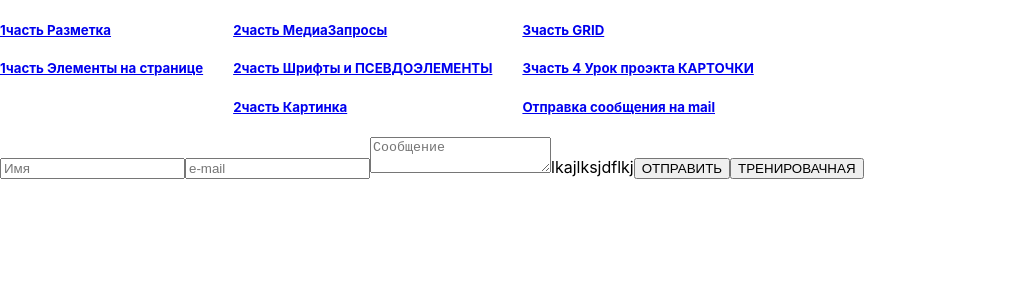
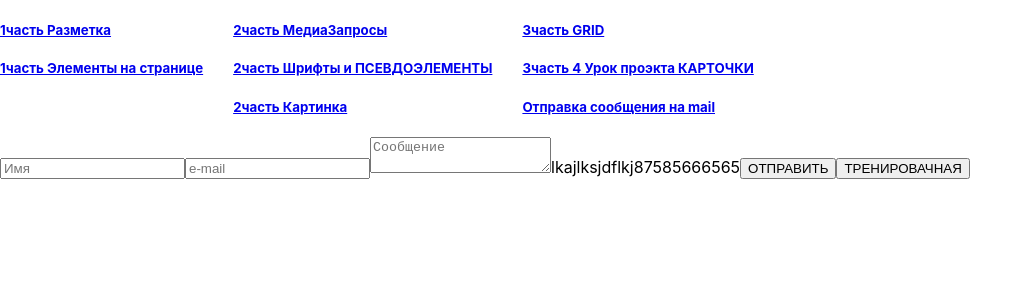
Before and after one commit to pavelminsk1979/TrainCSS, a React (Create React App) app: page /messageOnMail in a window 1280 px wide. Shown: the top 300 px of the page, without its empty margins (0-1033 px from the left). Built offline with nearby package versions, Linux system fonts and the light colour scheme; a web font is replaced by a local one.

Commit message:
comitTrain...

```diff
--- a/src/f3-differernt/MessageOnMail.tsx
+++ b/src/f3-differernt/MessageOnMail.tsx
@@ -60,6 +60,7 @@ export const MessageOnMail = () => {
                             </label>
 
 <span>lkajlksjdflkj</span>
+<span>87585666565</span>
                             <button  type='submit'>ОТПРАВИТЬ</button>
                             <button  >ТРЕНИРОВАЧНАЯ</button>
                         </form>
```
